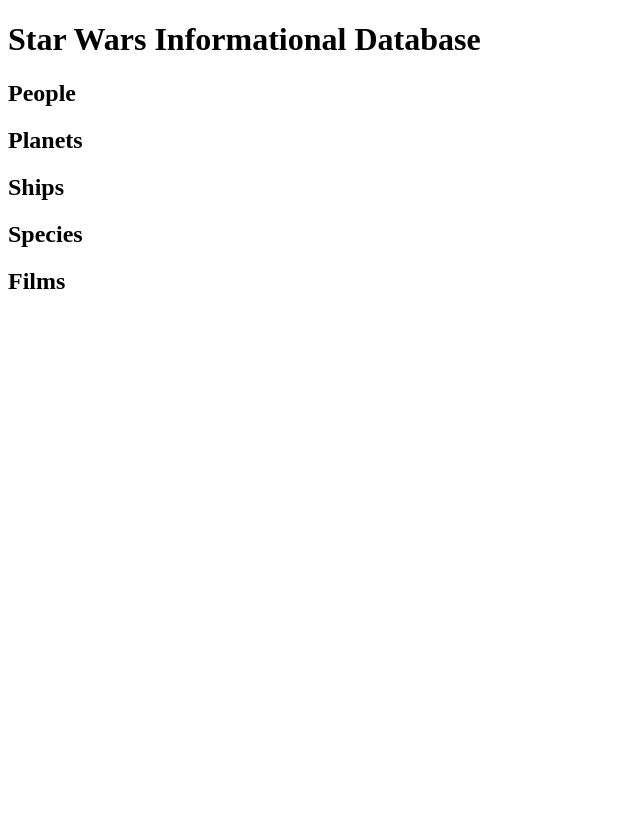
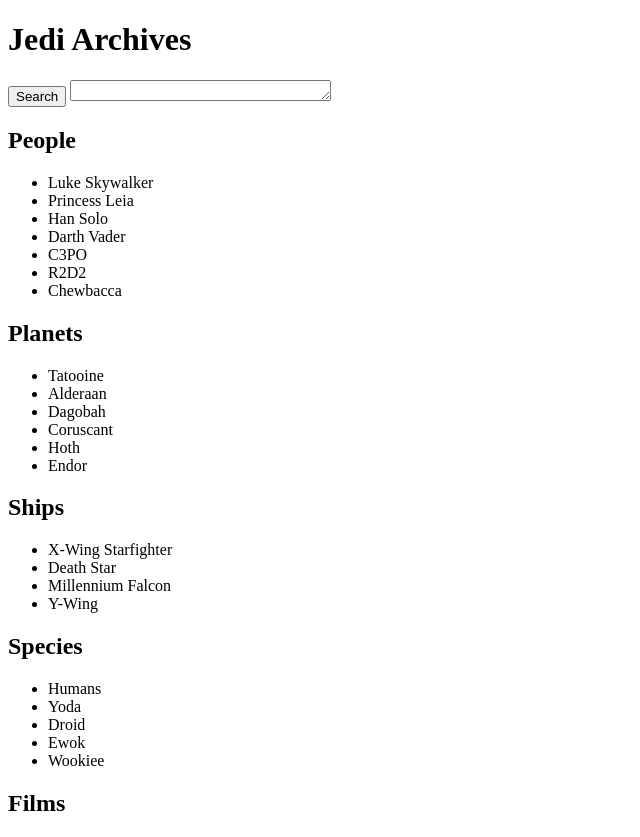
Before and after one commit to SuedePritch/crispy-spork, a plain HTML site: page index.html in a window 1280 px wide. Shown: the whole page, without its empty margins (0-640 px from the left). Before the commit the page ends 800 px from the top, so only its background shows below. Drawn offline with Linux system fonts and the light colour scheme; no server answers.

Commit message:
created the list

```diff
--- a/index.html
+++ b/index.html
@@ -7,11 +7,50 @@
     <title>Document</title>
 </head>
 <body>
-    <h1>Star Wars Informational Database</h1>
-    <h2>People</h2>
-    <h2>Planets</h2>
-    <h2>Ships</h2>
-    <h2>Species</h2>
+    <h1>Jedi Archives</h1>
+    <button>Search</button> <textarea name="" id="" cols="30" rows="1"></textarea>
+    <div>
+        <h2>People</h2>
+        <ul>
+            <li>Luke Skywalker</li>
+            <li>Princess Leia</li>
+            <li>Han Solo</li>
+            <li>Darth Vader</li>
+            <li>C3PO</li>
+            <li>R2D2</li>
+            <li>Chewbacca</li>
+        </ul>
+    </div>
+    <div>
+        <h2>Planets</h2>
+        <ul>
+            <li>Tatooine</li>
+            <li>Alderaan</li>
+            <li>Dagobah</li>
+            <li>Coruscant</li>
+            <li>Hoth</li>
+            <li>Endor</li>
+        </ul>
+    </div>
+    <div>
+        <h2>Ships</h2>
+        <ul>
+            <li>X-Wing Starfighter</li>
+            <li>Death Star</li>
+            <li>Millennium Falcon</li>
+            <li>Y-Wing</li>
+        </ul>
+    </div>
+    <div>
+        <h2>Species</h2>
+        <ul>
+            <li>Humans</li>
+            <li>Yoda</li>
+            <li>Droid</li>
+            <li>Ewok</li>
+            <li>Wookiee</li>
+        </ul>
+    </div>
     <h2>Films</h2>
     <script src="./assets/javascript/script.js"></script>
 </body>
```
